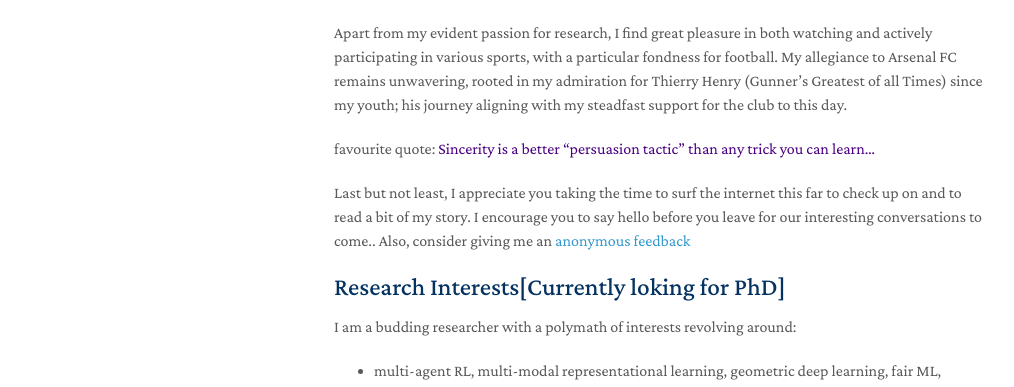
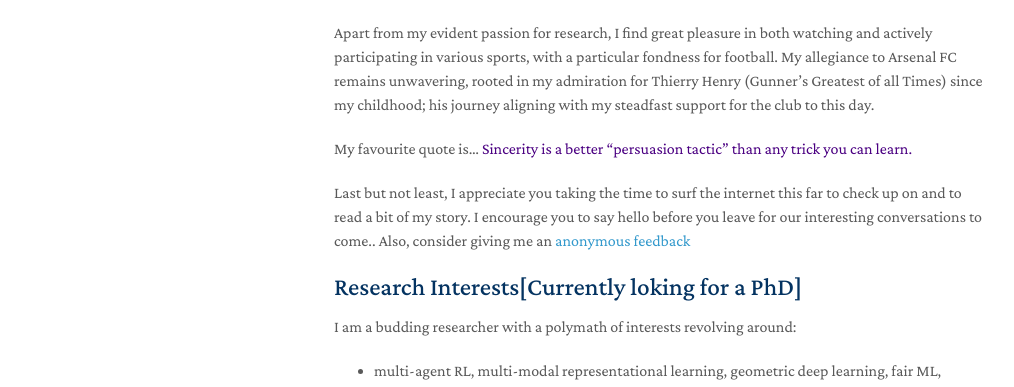
Before and after one commit to jibrinx/jibrinx.github.io, a Jekyll site: the page built from index.md, in a window 1280 px wide and 1210 px high. Shown: the part 414-801 px from the top of the window, without its empty margins (136-1150 px from the left). Built offline with Jekyll 4.4.1, drawn with Linux system fonts in a browser that asks for light colours; nearby versions of some CDN libraries; a style sheet for code colours, icons or effects is not loaded.

Commit message:
Update index.md

```diff
--- a/index.md
+++ b/index.md
@@ -7,13 +7,13 @@ layout: homepage
 
 I am the Principal Machine Learning Engineer at <a href="https://greysoft.ng">Greysoft Technologies</a> in Nigeria, where I lead a small team of ML Engineers at the GreyAI Lab that mostly works on cross-lingual translation of low-resource languages particularly the Hausa Language. At <a href="https://greysoft.ng">Greysoft Technologies</a>, I also work as the CEO and Co-founder of 5Minutes - A mentor-mentee platform with emphasis on contents (videos, texts) brevity without compromising depth. I received an MSc degree in Artificial Intelligence and Data Analytics from the Institute for Digital Technologies at  <a href="https://www.lborolondon.ac.uk/study/masters-degrees/artificial-intelligence-data-analytics/"> Loughborough University London </a> where I was advised by <a href="https://www.lborolondon.ac.uk/about/staff/dr-xiaolan-liu/">Dr Xiaolan Liu </a>. I also hold a BSc degree in Computer Science from the <a href="https://unijos.edu.ng">University of Jos, Nigeria</a>. I was advised by  <a href="https://scholar.google.com/citations?user=q9VpwWEAAAAJ&hl=enDr. Nentawe Gurumdimma)"> Dr. Nentawe Gurumdimma</a> during His undergraduate project which focused on the automatic screening of precancerous cervical lesions from pap smear images using transfer learning. I am an active member of ACM Special Interest Group (SigEcon, since 2020), Black in AI, and Data Science Nigeria.
 
-Apart from my evident passion for research, I find great pleasure in both watching and actively participating in various sports, with a particular fondness for football. My allegiance to Arsenal FC remains unwavering, rooted in my admiration for Thierry Henry (Gunner's Greatest of all Times) since my youth; his journey aligning with my steadfast support for the club to this day.
+Apart from my evident passion for research, I find great pleasure in both watching and actively participating in various sports, with a particular fondness for football. My allegiance to Arsenal FC remains unwavering, rooted in my admiration for Thierry Henry (Gunner's Greatest of all Times) since my childhood; his journey aligning with my steadfast support for the club to this day.
 
-favourite quote:   <span style="color:indigo;">Sincerity is a better "persuasion tactic" than any trick you can learn... </span>
+My favourite quote is... <span style="color:indigo;">Sincerity is a better "persuasion tactic" than any trick you can learn. </span>
 
 Last but not least, I appreciate you taking the time to surf the internet this far to check up on and to read a bit of my story. I encourage you to say hello before you leave for our interesting conversations to come.. Also, consider giving me an  <a href="https://ngl.link/jibrinx">anonymous feedback</a>
 
-## Research Interests[Currently loking for PhD]
+## Research Interests[Currently loking for a PhD]
 I am a budding researcher with a polymath of interests revolving around:
 - multi-agent RL, multi-modal representational learning, geometric deep learning, fair ML, responsible AI, and explainable AI
 
```
